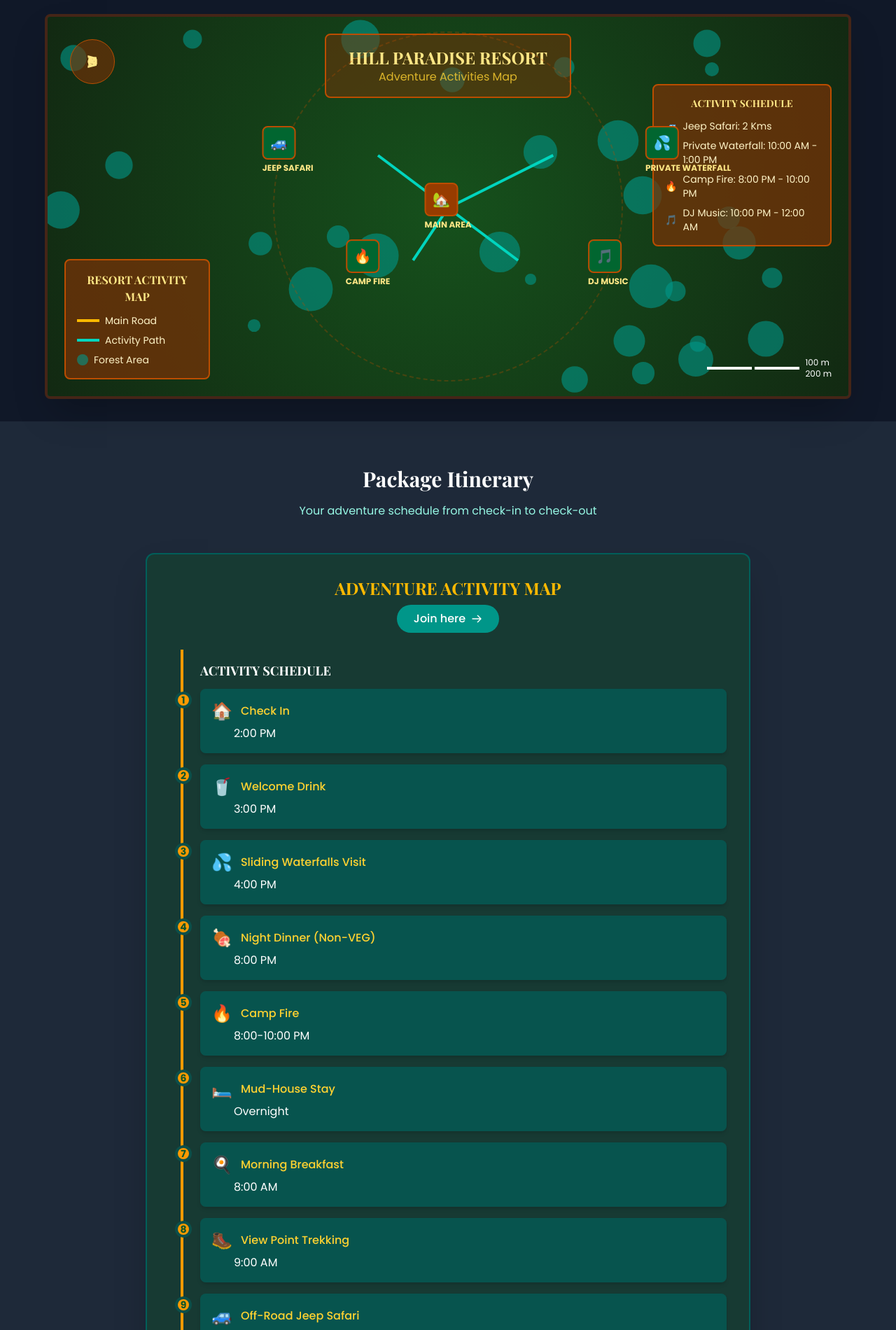
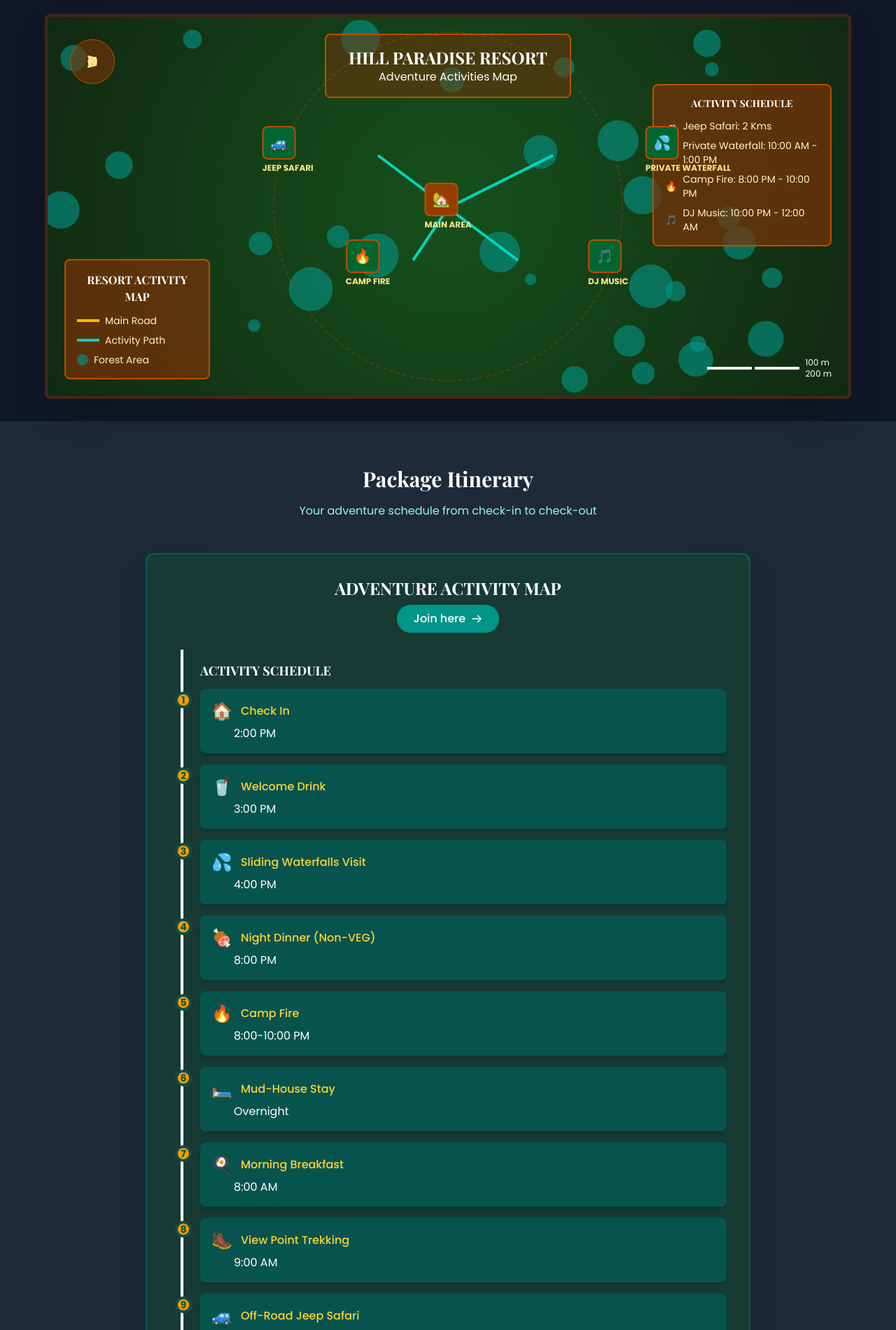
Before and after one commit to priyaiasdharshini/HillparadiseResort, a React (Vite) app: page /activities in a window 1280 px wide. Shown: the part 360-2260 px from the top of the page at 70% size. Built offline with nearby package versions, Linux system fonts and the light colour scheme.

Commit message:
video attached

```diff
--- a/src/pages/Activities.jsx
+++ b/src/pages/Activities.jsx
@@ -114,13 +114,13 @@ const ActivityMapPage = () => {
 
                 {/* Resort Title - responsive font size and position */}
                 <div className="absolute left-1/2 top-2 md:top-6 transform -translate-x-1/2 px-4 md:px-8 py-2 md:py-4 border-2 border-amber-700 rounded-lg bg-amber-900/50 text-center">
-                  <h2 className="text-lg md:text-2xl font-bold text-amber-200">HILL PARADISE RESORT</h2>
-                  <p className="text-xs md:text-base text-amber-300/80">Adventure Activities Map</p>
+                  <h2 className="text-lg md:text-2xl font-bold text-white-200">HILL PARADISE RESORT</h2>
+                  <p className="text-xs md:text-base text-white-300/80">Adventure Activities Map</p>
                 </div>
 
                 {/* Activity Schedule - repositioned for mobile */}
                 <div className={`absolute ${isMobile ? 'left-1/2 -translate-x-1/2 bottom-2' : 'right-6 top-24'} w-64 bg-amber-900/70 border-2 border-amber-700 rounded-lg p-3 md:p-4 ${isMobile ? 'text-xs' : 'text-sm'}`}>
-                  <h3 className="text-center font-bold text-amber-200 mb-2 md:mb-3">ACTIVITY SCHEDULE</h3>
+                  <h3 className="text-center font-bold text-white-200 mb-2 md:mb-3">ACTIVITY SCHEDULE</h3>
                   <div className="space-y-1 md:space-y-2">
                     {activitySchedule.map((item, index) => (
                       <div key={index} className="flex items-center">
@@ -134,7 +134,7 @@ const ActivityMapPage = () => {
                 {/* Map Legend - hidden on mobile */}
                 {!isMobile && (
                   <div className="absolute left-6 bottom-6 w-52 bg-amber-900/70 border-2 border-amber-700 rounded-lg p-4">
-                    <h3 className="text-center font-bold text-amber-200 mb-3">RESORT ACTIVITY MAP</h3>
+                    <h3 className="text-center font-bold text-white-200 mb-3">RESORT ACTIVITY MAP</h3>
                     <div className="space-y-2">
                       <div className="flex items-center">
                         <div className="w-8 h-1 bg-amber-400"></div>
@@ -224,7 +224,7 @@ const ActivityMapPage = () => {
 
             <div className="bg-green-900/40 rounded-xl shadow-2xl overflow-hidden p-4 md:p-8 border-2 border-teal-800">
               <div className="text-center mb-4 md:mb-6">
-                <h3 className="text-xl md:text-2xl font-bold text-amber-400 mb-2">ADVENTURE ACTIVITY MAP</h3>
+                <h3 className="text-xl md:text-2xl font-bold text-white-400 mb-2">ADVENTURE ACTIVITY MAP</h3>
                 <button className="bg-teal-600 hover:bg-amber-700 text-white py-1 md:py-2 px-4 md:px-6 rounded-full transition-all duration-300 inline-flex items-center">
                   Join here
                   <svg className="w-3 h-3 md:w-4 md:h-4 ml-1 md:ml-2" fill="none" stroke="currentColor" viewBox="0 0 24 24" xmlns="http://www.w3.org/2000/svg">
@@ -233,7 +233,7 @@ const ActivityMapPage = () => {
                 </button>
               </div>
 
-              <div className="border-l-4 border-amber-500 pl-3 md:pl-6 ml-2 md:ml-4 py-2 md:py-4 space-y-4 md:space-y-8">
+              <div className="border-l-4 border-white-500 pl-3 md:pl-6 ml-2 md:ml-4 py-2 md:py-4 space-y-4 md:space-y-8">
                 <div>
                   <h4 className="text-base md:text-lg font-bold text-white mb-2 md:mb-3">ACTIVITY SCHEDULE</h4>
                   <div className="space-y-2 md:space-y-4">
--- a/src/pages/Home.jsx
+++ b/src/pages/Home.jsx
@@ -365,7 +365,7 @@ const Home = () => {
                   '/src/assets/images/rooms1.JPG',
               },
               {
-                name: 'Mud house Paradise',
+                name: 'Mudhouse Paradise',
                 description: 'A serene retreat surrounded by lush tropical gardens.',
                 price: 'From 1500 per night',
                 image:
```
